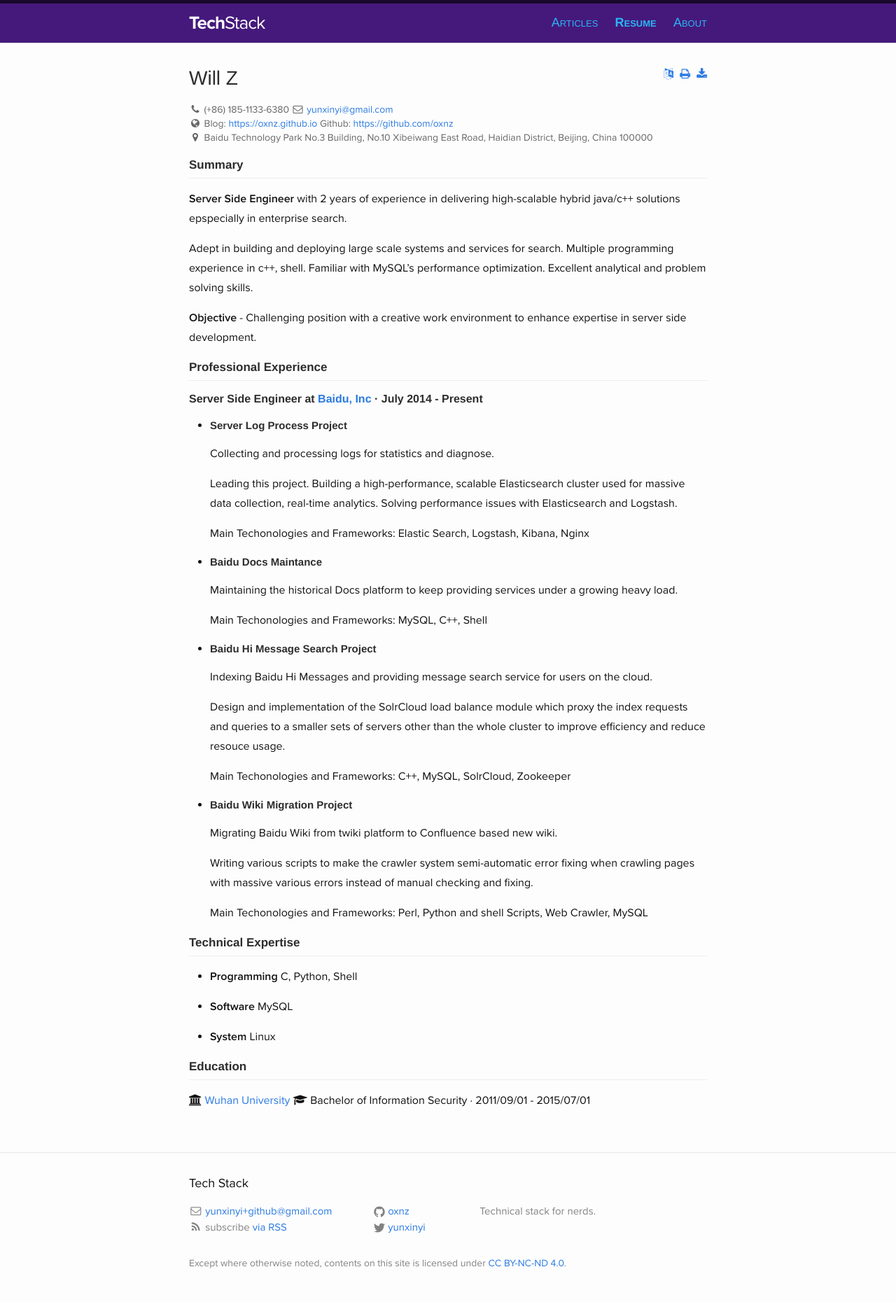
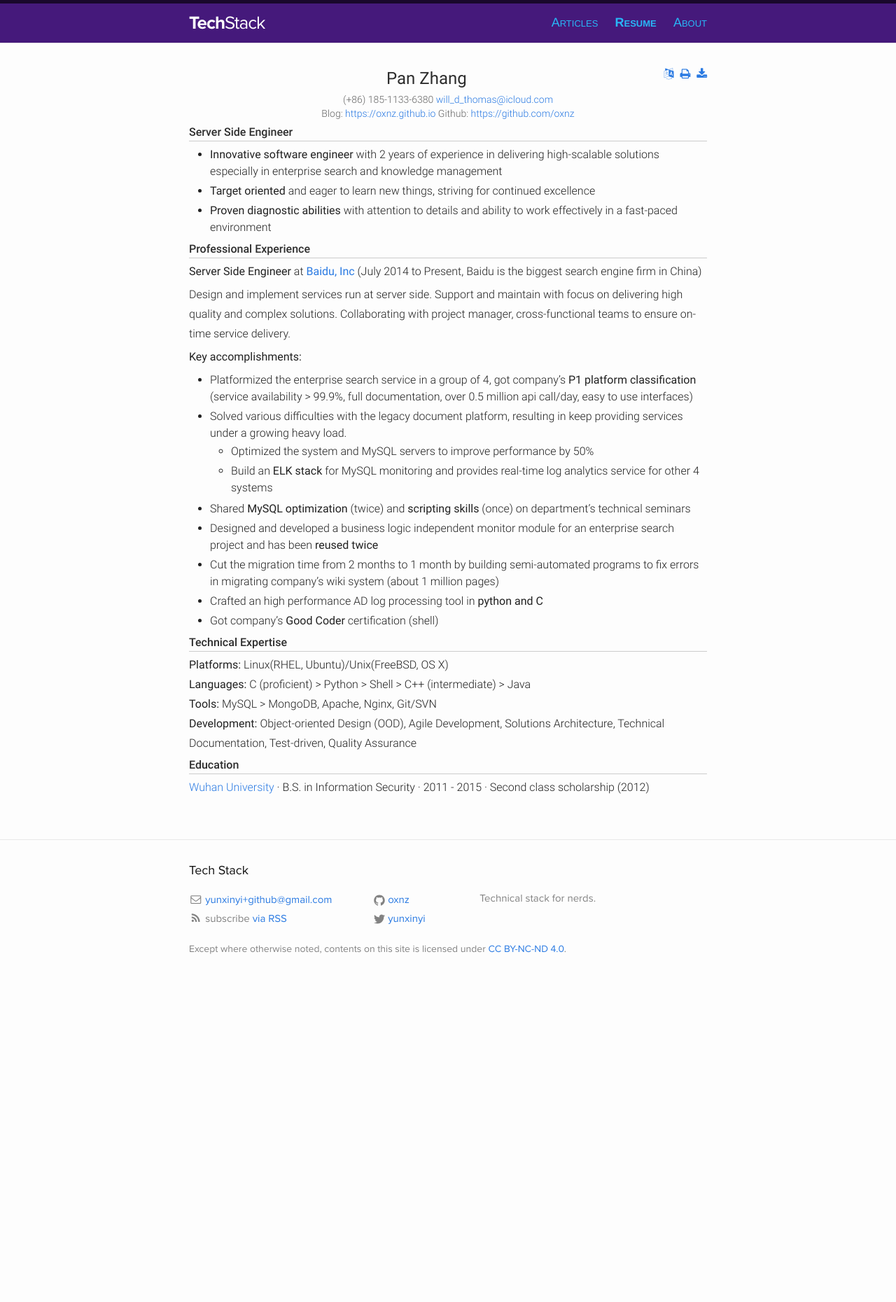
Before and after one commit to oxnz/oxnz.github.io, a Jekyll site: the page built from resume/index.md, in a window 1280 px wide. Shown: the whole page at 70% size. Built offline with Jekyll 4.4.1, drawn with Linux system fonts in a browser that asks for light colours; after the commit the page ends 1401 px from its top, so only the background shows below that.

Commit message:
update resume

```diff
--- a/baidu_verify_mK9NM7Qx6I.html
+++ /dev/null
@@ -1 +0,0 @@
-mK9NM7Qx6I
--- /dev/null
+++ b/css/resume.css
@@ -0,0 +1,90 @@
+@import 'roboto.css';
+
+b,
+strong,
+dt {
+	font-weight: 400;
+}
+
+ul {
+	margin-bottom: 5px;
+}
+
+p {
+	margin-bottom: 5px;
+}
+
+li {
+	padding: 2px 0 2px 0;
+}
+
+.post-header {
+	margin-bottom: 0;
+}
+
+.post-title {
+	display: none;
+}
+
+.post-content {
+	color: #212121;
+	font: 300 16px/24px Roboto,sans-serif;
+}
+
+.post-content .ops {
+	float: right;
+}
+
+.post-content .ops > a:not(:last-child) {
+	padding-right: 5px;
+}
+
+.post-content .name {
+	font-size: 24px;
+	line-height: 40px;
+	font-weight: 400;
+	margin-bottom: 0px;
+	text-align: center;
+}
+
+.post-content .contact {
+	color: #666;
+	font-size: 14px;
+	line-height: 20px;
+	text-align: center;
+}
+
+.post-content h1,
+.post-content h2,
+.post-content h3,
+.post-content h4,
+.post-content h5,
+.post-content h6 {
+	font-weight: 500;
+}
+
+.post-content h2 {
+	font-size: 16px;
+	line-height: 24px;
+	border-bottom: 1px solid #ccc;
+	margin-top: 5px;
+	margin-bottom: 5px;
+}
+
+.post-content h3 {
+	font-size: 15px;
+	line-height: 22px;
+	margin-top: 3px;
+	margin-bottom: 3px;
+}
+
+@media print {
+	.site-header,
+	.post-content .ops,
+	.site-footer {
+		display: none;
+	}
+	.post-content {
+		font: 300 14px/22px Roboto,sans-serif;
+	}
+}
--- /dev/null
+++ b/css/roboto.css
@@ -0,0 +1,24 @@
+@font-face{
+	font-family:Roboto;
+	font-style:normal;
+	font-weight:100;
+	src:local('Roboto Thin'),local('Roboto-Thin'),url(http://fonts.gstatic.com/s/roboto/v15/Jzo62I39jc0gQRrbndN6nfesZW2xOQ-xsNqO47m55DA.ttf) format('truetype')
+}
+@font-face{
+	font-family:Roboto;
+	font-style:normal;
+	font-weight:300;
+	src:local('Roboto Light'),local('Roboto-Light'),url(http://fonts.gstatic.com/s/roboto/v15/Hgo13k-tfSpn0qi1SFdUfaCWcynf_cDxXwCLxiixG1c.ttf) format('truetype')
+}
+@font-face{
+	font-family:Roboto;
+	font-style:normal;
+	font-weight:400;
+	src:local('Roboto'),local('Roboto-Regular'),url(http://fonts.gstatic.com/s/roboto/v15/zN7GBFwfMP4uA6AR0HCoLQ.ttf) format('truetype')
+}
+@font-face{
+	font-family:Roboto;
+	font-style:normal;
+	font-weight:500;
+	src:local('Roboto Medium'),local('Roboto-Medium'),url(http://fonts.gstatic.com/s/roboto/v15/RxZJdnzeo3R5zSexge8UUaCWcynf_cDxXwCLxiixG1c.ttf) format('truetype')
+}
--- a/resume/index.md
+++ b/resume/index.md
@@ -4,13 +4,6 @@ status: publish
 published: true
 order: 99
 title: Resume
-author:
-  display_name: Will Z
-  login: Will Z
-  email: yunxinyi@gmail.com
-  url: 'https://oxnz.github.io'
-author_login: Will Z
-author_email: yunxinyi@gmail.com
 categories: []
 tags: []
 redirect_from:
@@ -18,150 +11,77 @@ redirect_from:
   - /about-me/
 ---
 
-<style type="text/css">
-strong {
-	font-weight: 600;
-}
-
-.post-header {
-	margin-bottom: 0;
-}
-
-.post-title {
-	display: none;
-}
-
-.post-content .ops {
-	float: right;
-}
-
-.post-content .ops > a:not(:last-child) {
-	padding-right: 5px;
-}
-
-.post-content .name {
-	font-size: 28px;
-	line-height: 40px;
-	font-weight: 400;
-}
-
-.post-content .contact {
-	color: #666;
-	font-size: 14px;
-	line-height: 20px;
-}
-
-.post-content h1,
-.post-content h2,
-.post-content h3,
-.post-content h4,
-.post-content h5,
-.post-content h6 {
-	font-family: 'Helvetica Neue', Helvetica, Arial, sans-serif;
-	font-weight: 600;
-}
-
-.post-content h2 {
-	font-size: 17px;
-	line-height: 28px;
-	padding-bottom: 4px;
-	border-bottom: 1px solid #ededed;
-}
-
-.post-content h3 {
-	font-size: 16px;
-	line-height: 22px;
-}
-
-.post-content h4 {
-	font-size: 15px;
-	line-height: 22px;
-}
-
-@media print {
-	.site-header,
-	.post-content .ops,
-	.site-footer {
-		display: none;
-	}
-}
-</style>
+<link href="/css/resume.css" rel="stylesheet" />
 
 [<i class="fa fa-language"></i>](/resume/zh_CN '简体中文')
 [<i class="fa fa-print"></i>](# 'Print Resume'){:onclick='window.print()'}
 [<i class="fa fa-download"></i>](/assets/resume.pdf 'Download Resume')
 {:class="ops"}
 
-# Will Z
+# Pan Zhang
 {:class="name"}
 
-<i class="fa fa-fw fa-phone"></i> (+86) 185-1133-6380
-<i class="fa fa-fw fa-envelope-o"></i> [yunxinyi@gmail.com](mailto:yunxinyi@gmail.com)
+(+86) 185-1133-6380
+[will_d_thomas@icloud.com](mailto:will_d_thomas@icloud.com)
 <br />
-<i class="fa fa-fw fa-globe"></i> Blog: [https://oxnz.github.io](https://oxnz.github.io 'Blog')
+Blog: [https://oxnz.github.io](https://oxnz.github.io 'Blog')
 Github: [https://github.com/oxnz](https://github.com/oxnz 'Github')
-<br/>
-<i class="fa fa-fw fa-map-marker"></i> Baidu Technology Park No.3 Building, No.10 Xibeiwang East Road, Haidian District, Beijing, China 100000
 {:class="contact"}
 
-## Summary
+<!--
+Beijing, P.R. China
+-->
 
-**Server Side Engineer** with 2 years of experience in delivering high-scalable hybrid java/c++ solutions epspecially in enterprise search.
+## Server Side Engineer
 
-Adept in building and deploying large scale systems and services for search. Multiple programming experience in c++, shell. Familiar with MySQL's performance optimization. Excellent analytical and problem solving skills.
-
-**Objective** - Challenging position with a creative work environment to enhance expertise in server side development.
+* **Innovative software engineer** with 2 years of experience in delivering high-scalable solutions especially in enterprise search and knowledge management
+* **Target oriented** and eager to learn new things, striving for continued excellence
+* **Proven diagnostic abilities** with attention to details and ability to work effectively in a fast-paced environment
 
 ## Professional Experience
 
-### Server Side Engineer at [Baidu, Inc](https://www.baidu.com){:target='_blank'} &middot; July 2014 - Present
+<b>Server Side Engineer</b> at <b>[Baidu, Inc](https://www.baidu.com){:target='_blank'}</b> (July 2014 to Present,
+Baidu is the biggest search engine firm in China)
 
-* #### Server Log Process Project
+Design and implement services run at server side.
+Support and maintain with focus on delivering high quality and complex solutions.
+Collaborating with project manager, cross-functional teams to ensure on-time service delivery.
 
-	Collecting and processing logs for statistics and diagnose.
+<b>Key accomplishments:</b>
 
-	Leading this project. Building a high-performance, scalable Elasticsearch cluster used for massive data collection, real-time analytics. Solving performance issues with Elasticsearch and Logstash.
+* Platformized the enterprise search service in a group of 4, got company's <b>P1 platform classification</b> (service availability > 99.9%, full documentation, over 0.5 million api call/day, easy to use interfaces)
+* Solved various difficulties with the legacy document platform, resulting in keep providing services under a growing heavy load.
+	* Optimized the system and MySQL servers to improve performance by 50%
+	* Build an <b>ELK stack</b> for MySQL monitoring and provides real-time log analytics service for other 4 systems
+* Shared <b>MySQL optimization</b> (twice) and <b>scripting skills</b> (once) on department's technical seminars
+* Designed and developed a business logic independent monitor module for an enterprise search project and has been <b>reused twice</b>
+* Cut the migration time from 2 months to 1 month by building semi-automated programs to fix errors in migrating company's wiki system (about 1 million pages)
+* Crafted an high performance AD log processing tool in <b>python and C</b>
+* Got company's <b>Good Coder</b> certification (shell)
 
-	Main Techonologies and Frameworks: Elastic Search, Logstash, Kibana, Nginx
-
-* #### Baidu Docs Maintance
-
-	Maintaining the historical Docs platform to keep providing services under a growing heavy load.
-
-	Main Techonologies and Frameworks: MySQL, C++, Shell
-
-* #### Baidu Hi Message Search Project
-
-	Indexing Baidu Hi Messages and providing message search service for users on the cloud.
-
-	Design and implementation of the SolrCloud load balance module which proxy the index requests and queries to a smaller sets of servers other than the whole cluster to improve efficiency and reduce resouce usage.
-
-	Main Techonologies and Frameworks: C++, MySQL, SolrCloud, Zookeeper
-
-* #### Baidu Wiki Migration Project
-
-	Migrating Baidu Wiki from twiki platform to Confluence based new wiki.
-
-	Writing various scripts to make the crawler system semi-automatic error fixing when crawling pages with massive various errors instead of manual checking and fixing.
-
-	Main Techonologies and Frameworks: Perl, Python and shell Scripts, Web Crawler, MySQL
+<!--
+* Developed the backend for online edit service (document management, statistics report)
+-->
 
 ## Technical Expertise
 
-* **Programming** C, Python, Shell
-
-* **Software** MySQL
-
-* **System** Linux
-
-<!--
-## Summary
-
-I am a passionate and competent software architect and researcher with diverse experience in Software Engineering, Software Development, Service Delivery, Support and Maintenance with focus on delivering high quality and complex projects. I am confident, self-motivated and hard working. I am pleased to meet new people and to attend seminars and user groups to keep myself up to date. I am target oriented and willing to swim on horizon of Information Technology Management and Software Development. I have strong Technical skills and a hunger to work with the latest technology.
--->
+<b>Platforms:</b>
+Linux(RHEL, Ubuntu)/Unix(FreeBSD, OS X)
+<br />
+<b>Languages:</b>
+C (proficient) > Python > Shell > C++ (intermediate) > Java
+<br />
+<b>Tools:</b>
+MySQL > MongoDB, Apache, Nginx, Git/SVN
+<br />
+<b>Development:</b>
+Object-oriented Design (OOD), Agile Development, Solutions Architecture, Technical Documentation, Test-driven, Quality Assurance
 
 ## Education
 
-<i class="fa fa-university"></i> [Wuhan University](http://www.whu.edu.cn/){:target='_blank'}
-<i class="fa fa-graduation-cap"></i> Bachelor of Information Security
-&middot; 2011/09/01 - 2015/07/01
+[Wuhan University](http://en.whu.edu.cn/){:target='_blank'}
+&middot;
+B.S. in Information Security
+&middot; 2011 - 2015
+&middot;
+Second class scholarship (2012)
```
Also changed, not shown: assets/Q9IN.jpg (added), assets/avatar-bkp.png (added), assets/bash-arch.png (added), assets/container-arch.png (added), assets/enc-psm.png (added), assets/free-fonts-31.jpg (added), assets/io-stack.png (added), assets/io-sys.jpg (added), assets/io-sys.png (added), assets/kubernetes-arch.png (added), assets/mysql-exec-proc.png (added), assets/mysql-proxy.png (added), assets/net-sys.png (added), assets/netfilter.png (added), 1 more files.
